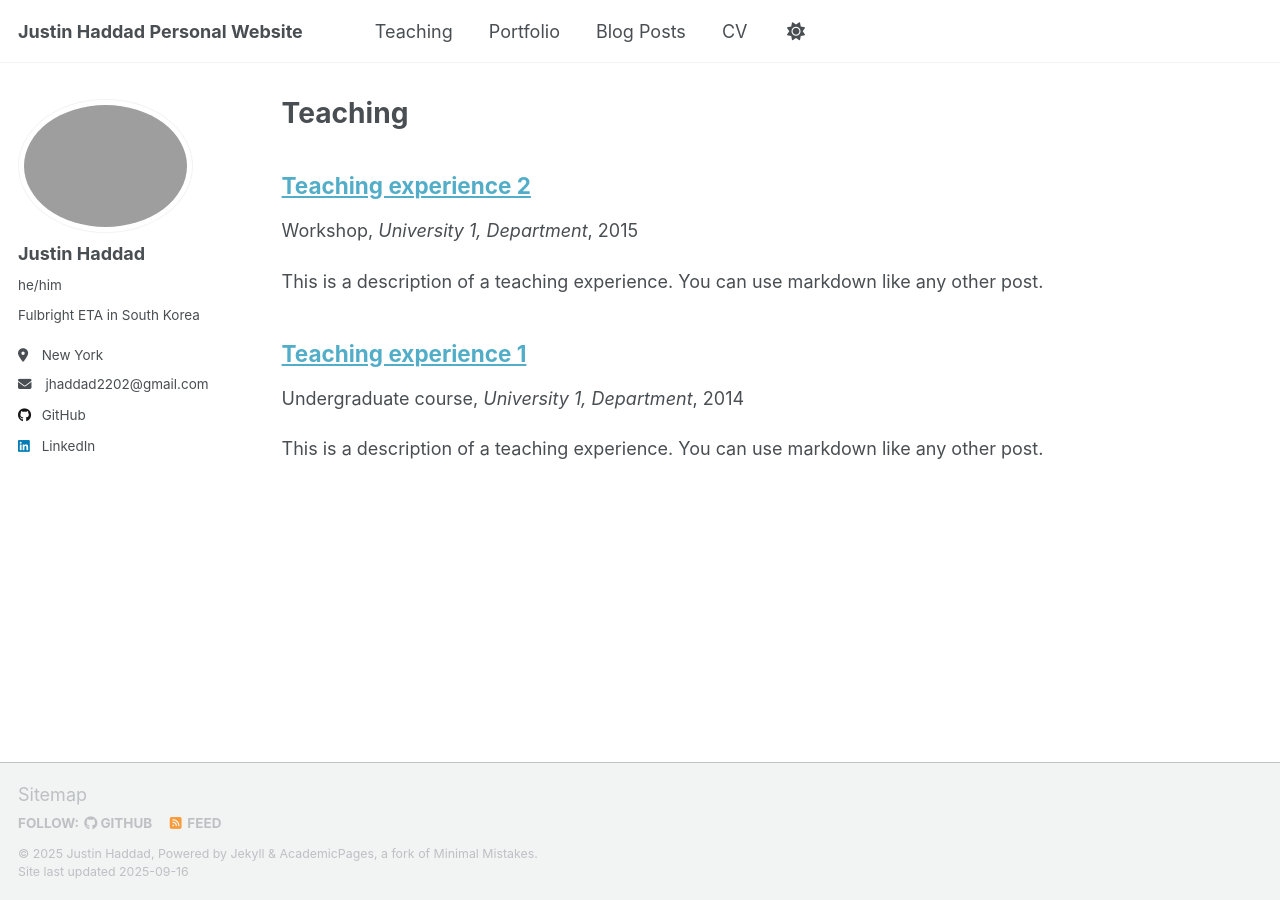
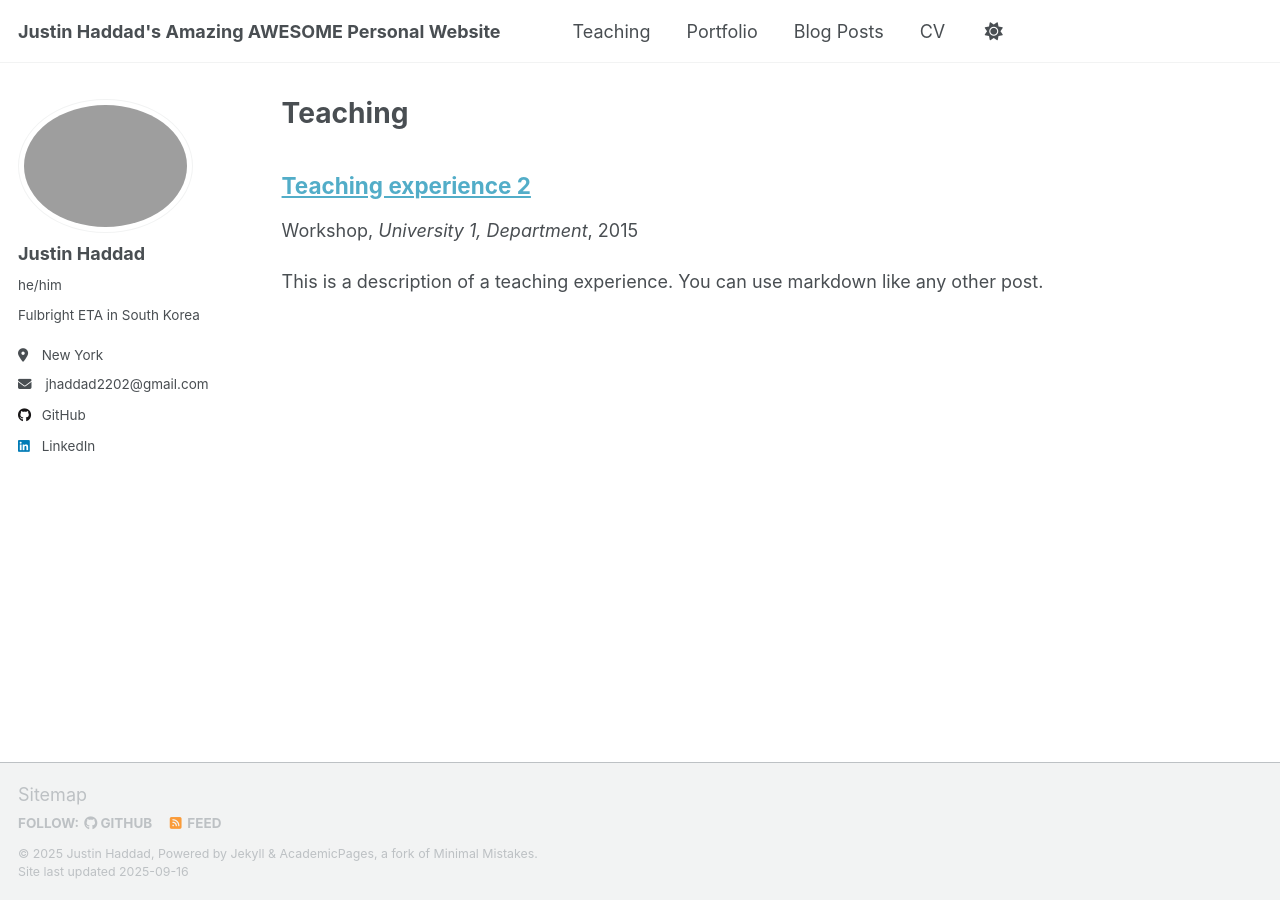
Before and after one commit to firestar2202/firestar2202.github.io, a Jekyll site: the page built from _pages/teaching.html, in a window 1280 px wide. Built offline with Jekyll 4.4.1, drawn with Linux system fonts in a browser that asks for light colours; a script that is not in the unit is left out; a file with an impossible date is left out; some of the changed lines change nothing that is shown.

Commit message:
teaching

```diff
--- a/_config.yml
+++ b/_config.yml
@@ -9,7 +9,7 @@
 # Basic Site Settings
 locale                   : "en-US"
 site_theme               : "default" # Currently available options are "default", "air"
-title                    : "Justin Haddad Personal Website"
+title                    : "Justin Haddad's Amazing AWESOME Personal Website"
 title_separator          : "-"
 name                     : &name "Justin Haddad"
 description              : &description "Justin Haddad's personal portfolio"   # Update this with a general description of your site, this is the default if not overridden by a page
--- a/_teaching/2014-spring-teaching-1.md
+++ b/_teaching/2014-spring-teaching-1.md
@@ -1,20 +1,11 @@
 ---
-title: "Teaching experience 1"
+title: "Teaching Assistant for CSEEW3827: Fundamentals of Computer Systems"
 collection: teaching
-type: "Undergraduate course"
-permalink: /teaching/2014-spring-teaching-1
-venue: "University 1, Department"
-date: 2014-01-01
-location: "City, Country"
+type: "Computer Science, Computer Engineering, and Electrical Engineering Requirement"
+permalink: /teaching/2024-2025_fundies
+venue: "Columbia University, Computer Science and Electrical Engineering Department"
+date: 2024-2025
+location: "New York City, USA"
 ---
 
-This is a description of a teaching experience. You can use markdown like any other post.
-
-Heading 1
-======
-
-Heading 2
-======
-
-Heading 3
-======
+Teaching Assistant/Course Assistant for Fundamentals of Computer Systems (CSEE W3827) in Fall 2024 and Spring 2025. Acted as a Teaching Assistant for a required course of over 350 students for the Computer Science, Computer Engineering, and Electrical Engineering Majors at Columbia University and Barnard College. Led review sessions, graded assignments, and held office hours consistently helping improve dozens of students understanding of the basic systems that make up every computer chip.
```
